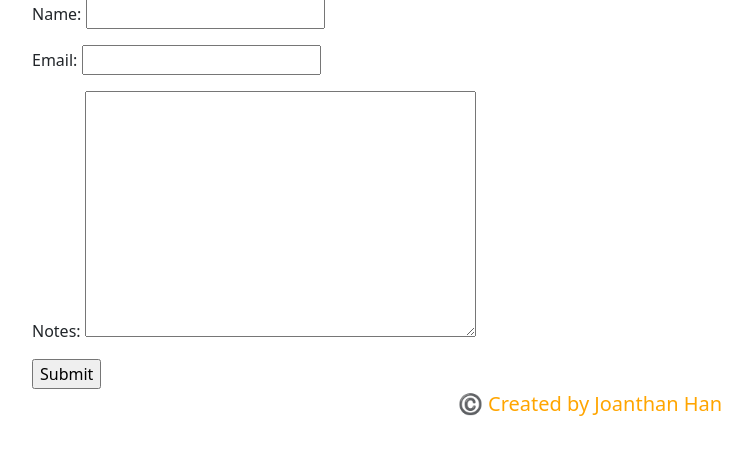
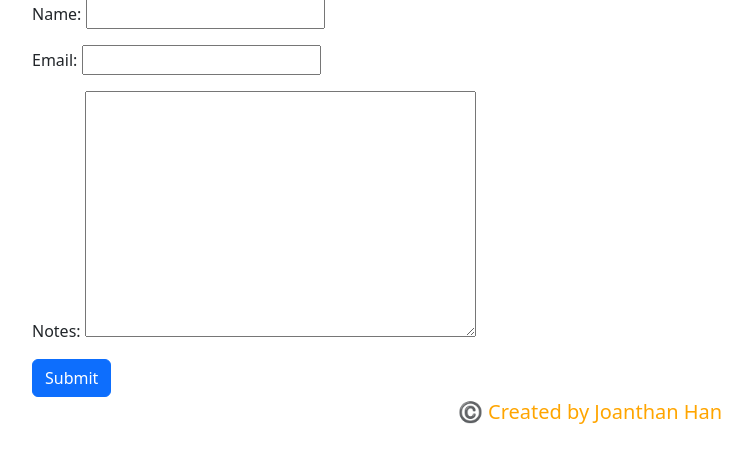
Before and after one commit to Jon4Han/Jonathan_Han, a Django app: page /create/ in a window 1280 px wide. Shown: the part 45-508 px from the top of the page, without its empty margins (50-802 px from the left). Run offline with Django 4.2, Linux system fonts and the light colour scheme; some libraries are stand-ins or nearby versions.

Commit message:
Submit Update

```diff
--- a/jonathan_han/tasks/templates/tasks/task_form.html
+++ b/jonathan_han/tasks/templates/tasks/task_form.html
@@ -7,7 +7,7 @@
   {% csrf_token %}
   {{ form.as_p }}
 
-  <input type="submit" />
+  <input type="submit" value="Submit" class="btn btn-primary" />
 </form>
 <p style="font-size: 20px; color:orange; text-align: center;">©️ Created by Joanthan Han </p>
 {% endblock content %}
```
